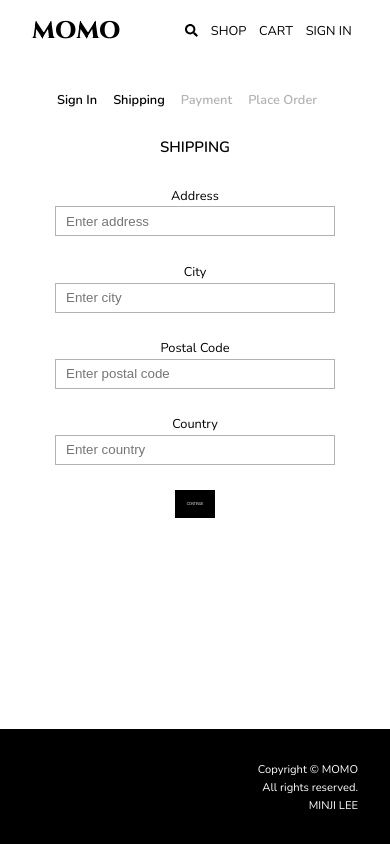
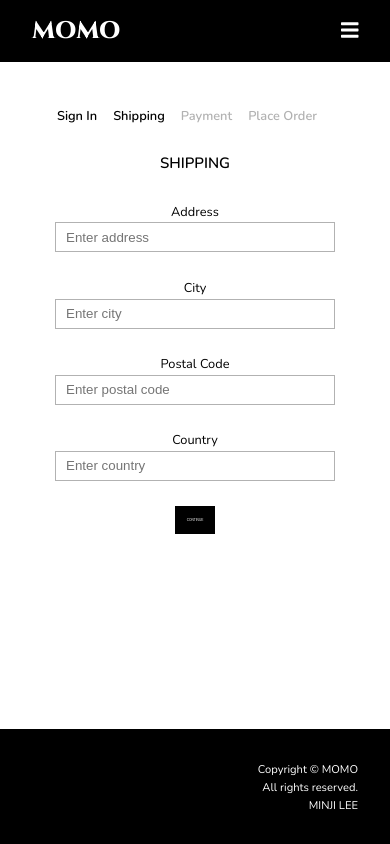
Before and after one commit to 2minzy/MOMO_online_store, a React (Create React App) app in the folder client/: page /shipping in a window 390 px wide. Built offline with nearby package versions, Linux system fonts and the light colour scheme.

Commit message:
Added hamburger navbar

```diff
--- a/client/src/components/Header.js
+++ b/client/src/components/Header.js
@@ -1,11 +1,18 @@
-import React from 'react';
+import React, { useState } from 'react';
 import { useDispatch, useSelector } from 'react-redux';
 import { Link, useLocation } from 'react-router-dom';
 import { logout } from '../actions/userActions';
-import { faSearch, faCaretDown } from '@fortawesome/free-solid-svg-icons';
+import {
+  faSearch,
+  faCaretDown,
+  faBars,
+  faTimes,
+} from '@fortawesome/free-solid-svg-icons';
 import { FontAwesomeIcon } from '@fortawesome/react-fontawesome';
 
 const Header = () => {
+  const [navToggleOpen, setNavToggleOpen] = useState(false);
+
   const dispatch = useDispatch();
 
   const location = useLocation();
@@ -17,14 +24,28 @@ const Header = () => {
     dispatch(logout());
   };
   return (
-    <div>
     <header>
       <nav className={location.pathname === '/' ? 'nav nav--dark' : 'nav'}>
         <div className='nav__logo'>
           <Link to='/'>MOMO</Link>
         </div>
 
-          <ul className='nav__items'>
+        <button
+          className='nav__toggle-btn'
+          onClick={() => setNavToggleOpen(!navToggleOpen)}
+        >
+          {navToggleOpen ? (
+            <FontAwesomeIcon icon={faTimes} />
+          ) : (
+            <FontAwesomeIcon icon={faBars} />
+          )}
+        </button>
+
+        <ul
+          className={`${
+            navToggleOpen ? 'nav__items nav__items-open' : 'nav__items'
+          }`}
+        >
           <li>
             <Link to='/shop/search'>
               <FontAwesomeIcon icon={faSearch} />
@@ -40,7 +61,10 @@ const Header = () => {
             <li className='dropdown'>
               <div className='dropdown__profile'>
                 {userInfo.name}
-                  <i className='fa fa-caret-down'></i>
+                <FontAwesomeIcon
+                  icon={faCaretDown}
+                  style={{ margin: '0 4px' }}
+                />
               </div>
               <div className='dropdown__content'>
                 <div className='dropdown__content__item'>
@@ -64,7 +88,10 @@ const Header = () => {
             <li className='dropdown'>
               <div className='dropdown__profile'>
                 ADMIN
-                  <FontAwesomeIcon icon={faCaretDown} />
+                <FontAwesomeIcon
+                  icon={faCaretDown}
+                  style={{ margin: '0 4px' }}
+                />
               </div>
               <div className='dropdown__content'>
                 <div className='dropdown__content__item'>
@@ -82,7 +109,6 @@ const Header = () => {
         </ul>
       </nav>
     </header>
-    </div>
   );
 };
 
--- a/client/src/screens/CartScreen.js
+++ b/client/src/screens/CartScreen.js
@@ -31,7 +31,7 @@ const CartScreen = ({ match, location, history }) => {
 
   return (
     <div className='container'>
-      <p className='page__title'>SHOPPING CART ITEMS</p>
+      <h3 className='cart__title'>SHOPPING CART ITEMS</h3>
       {cartItems.length === 0 ? (
         <div className='error'>
           <Message>
--- a/client/src/screens/HomeScreen.js
+++ b/client/src/screens/HomeScreen.js
@@ -49,7 +49,7 @@ const HomeScreen = () => {
       triggers.map(trigger => trigger.kill());
       snap.kill();
     };
-  }, [refSlide1, refSlide2, refSlide3, refSlide4]);
+  }, []);
 
   useEffect(() => {
     const texts = [revealRef1, revealRef2, revealRef3].map(ref => ref.current);
--- a/client/src/screens/ProductListScreen.js
+++ b/client/src/screens/ProductListScreen.js
@@ -59,8 +59,7 @@ const ProductListScreen = ({ history, match }) => {
             <Message>{error}</Message>
           </div>
         ) : (
-          <div className='admin__list__table'>
-            <table>
+          <table className='admin__list__table'>
             <thead>
               <tr>
                 <th>NO.</th>
@@ -97,11 +96,10 @@ const ProductListScreen = ({ history, match }) => {
                 ))}
             </tbody>
           </table>
+        )}
+      </div>
       <div>
         <Paginate pages={pages} page={page} isAdmin={true} />
-            </div>
-          </div>
-        )}
       </div>
     </div>
   );
--- a/client/src/scss/config/_mixins.scss
+++ b/client/src/scss/config/_mixins.scss
@@ -1,5 +1,4 @@
 // Media queries
-
 @mixin atMobile() {
   @media only screen and (max-width: $screen-sm-max) {
     @content;
--- a/client/src/scss/main.scss
+++ b/client/src/scss/main.scss
@@ -5,6 +5,7 @@
 
 @import 'modules/container';
 @import 'modules/navbar';
+
 @import 'modules/footer';
 @import 'modules/home';
 @import 'modules/productDetail';
--- a/client/src/scss/modules/_adminList.scss
+++ b/client/src/scss/modules/_adminList.scss
@@ -6,6 +6,7 @@
   display: flex;
   justify-content: center;
   flex-wrap: wrap;
+  margin-bottom: 4rem;
 
   &__table {
     margin-top: 2rem;
@@ -39,8 +40,12 @@
     }
 
     button {
+      width: 24px;
+      height: 24px;
       display: flex;
       flex-direction: column;
+      align-items: center;
+      justify-content: center;
     }
   }
 }
--- a/client/src/scss/modules/_cart.scss
+++ b/client/src/scss/modules/_cart.scss
@@ -1,3 +1,7 @@
+.cart__title {
+  margin-bottom: 1rem;
+}
+
 .cart__container {
   padding: 1rem;
   display: flex;
--- a/client/src/scss/modules/_container.scss
+++ b/client/src/scss/modules/_container.scss
@@ -1,17 +1,16 @@
 .container {
   width: 100%;
   max-width: 1500px;
-  padding-top: 10rem;
-  padding-bottom: 115px;
+  padding: 10rem 0 2rem 0;
   margin: auto;
   text-align: center;
 
   @include atMobile {
-    padding: 5rem 1rem;
+    padding: 6rem 1rem 2rem 1rem;
   }
 
   @include atTablets {
-    padding: 5rem 1rem;
+    padding: 4rem 1rem;
   }
 }
 
--- a/client/src/scss/modules/_footer.scss
+++ b/client/src/scss/modules/_footer.scss
@@ -1,11 +1,12 @@
 .footer {
+  position: fixed;
+  left: 0;
   bottom: 0;
-  position: absolute;
+  padding: 2rem 2rem;
   width: 100%;
+  height: 115px;
   background-color: black;
   color: white;
-  padding: 2rem 2rem;
   font-size: 0.7rem;
   text-align: right;
-  height: 115px;
 }
--- a/client/src/scss/modules/_navbar.scss
+++ b/client/src/scss/modules/_navbar.scss
@@ -7,6 +7,19 @@
   width: 100%;
   position: fixed;
   z-index: 2;
+
+  &__toggle-btn {
+    position: absolute;
+    top: 1.2rem;
+    right: 2rem;
+    font-size: 20px;
+    color: $white-color;
+    background-color: transparent;
+    border: none;
+    outline: none;
+    display: none;
+    cursor: pointer;
+  }
 
   a {
     color: $dark-color;
@@ -70,10 +83,6 @@
       position: relative;
       display: inline-block;
 
-      i {
-        margin-left: 4px;
-      }
-
       .dropdown__profile {
         text-align: center;
         &:hover {
@@ -109,25 +118,6 @@
     }
   }
 
-  @include atMobile {
-    padding: 0.75rem 2rem;
-
-    .nav__logo {
-      font-size: 1.5rem;
-    }
-
-    .nav__items {
-      li {
-        font-size: 0.8rem;
-        padding: 0 0.4rem;
-
-        .dropdown:hover .dropdown__content {
-          max-width: 20px;
-        }
-      }
-    }
-  }
-
   @include atTablets {
     .nav__logo {
       font-size: 2rem;
@@ -144,3 +134,49 @@
     color: white;
   }
 }
+
+@include atMobile {
+  .nav {
+    padding: 0.75rem 2rem;
+    display: block;
+    background-color: $dark-color;
+    width: 100%;
+    color: $white-color;
+
+    a {
+      color: $white-color;
+    }
+
+    .nav__logo {
+      font-size: 1.5rem;
+      display: block;
+    }
+
+    &__toggle-btn {
+      display: block;
+    }
+
+    .nav__items {
+      margin: auto;
+      display: block;
+      text-align: center;
+      display: none;
+
+      &-open {
+        display: block;
+      }
+
+      li {
+        margin: 1rem 0;
+      }
+
+      .dropdown {
+        position: relative;
+
+        &__content {
+          position: relative;
+        }
+      }
+    }
+  }
+}
```
Lines whose indentation alone changed are shown as unchanged.
